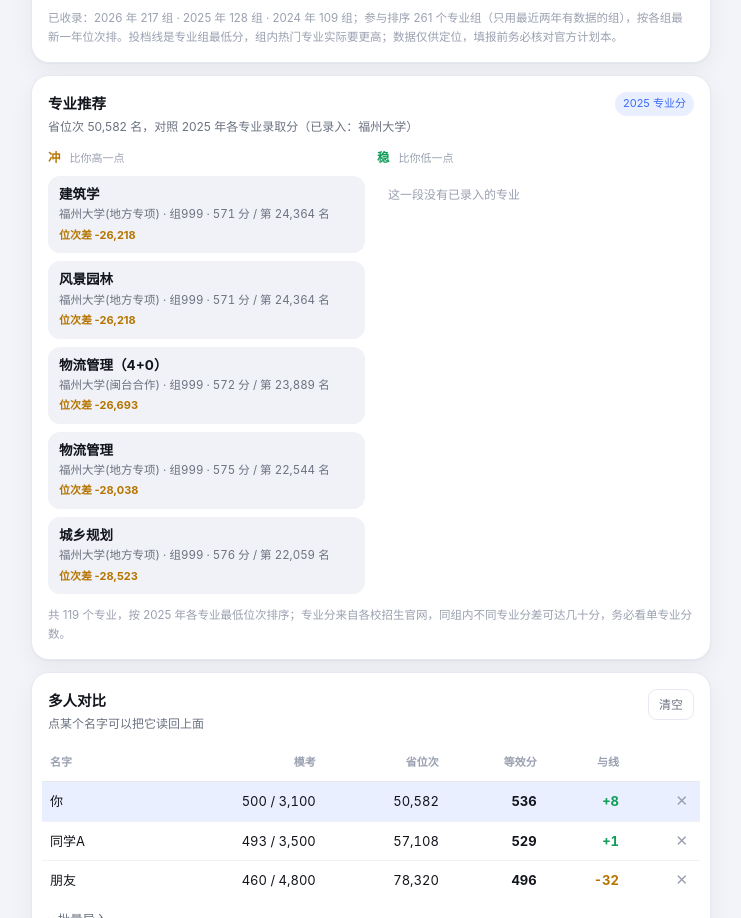
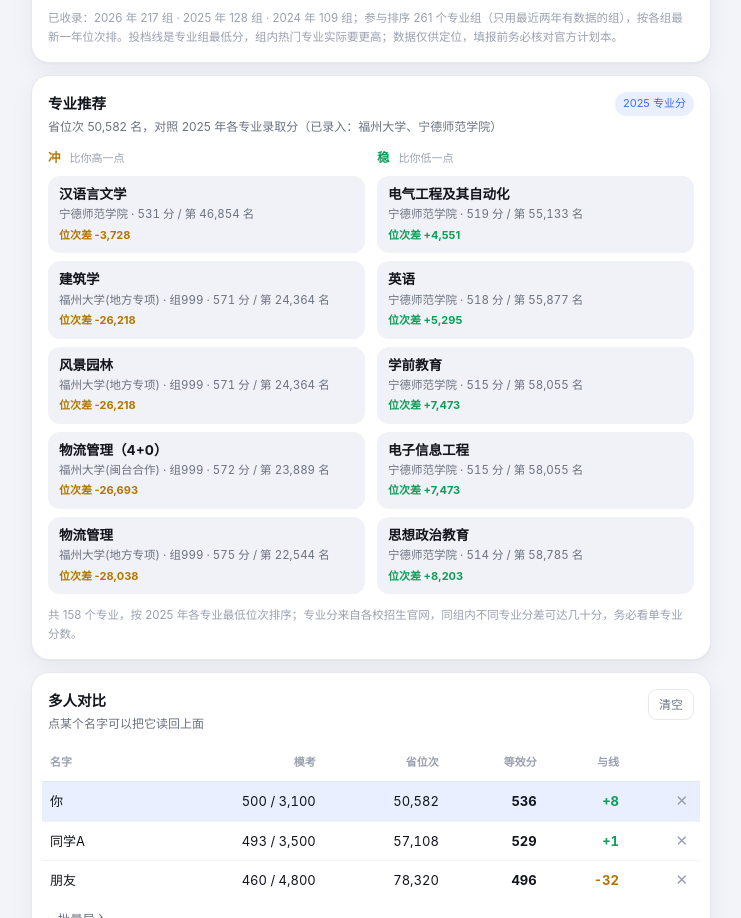
Before and after one commit to Fede-V8/fujian-gaokao-converter, a plain HTML site: page docs/standalone.html in a window 1280 px wide. Shown: the part 2094-3012 px from the top of the page, without its empty margins (269-1010 px from the left). Drawn offline with Linux system fonts and the light colour scheme.

Commit message:
feat: 加入宁德师范学院 2025 分专业数据（39 个专业，官网 PDF）

```diff
--- a/docs/js/ui.js
+++ b/docs/js/ui.js
@@ -294,9 +294,10 @@ function fillMajorList(ul, items, result, kind) {
   ul.innerHTML = items
     .map((m) => {
       const dRank = m.rank - result.rankProv;
+      const grp = m.group ? ` · 组${m.group}` : '';
       return `<li>
         <div class="n">${escapeHtml(m.major)}</div>
-        <div class="m">${escapeHtml(m.school)} · 组${m.group} · ${m.score} 分 / 第 ${fmtInt(m.rank)} 名</div>
+        <div class="m">${escapeHtml(m.school)}${grp} · ${m.score} 分 / 第 ${fmtInt(m.rank)} 名</div>
         <div class="d ${kind === 'reach' ? 'neg' : 'pos'}">位次差 ${dRank > 0 ? '+' : ''}${fmtInt(dRank)}</div>
       </li>`;
     })
--- a/docs/standalone.html
+++ b/docs/standalone.html
@@ -1513,11 +1513,11 @@ function recommendMajors(rankProv, majors, n = 5, year = 2025) {
 <script>
 /* majors.js — 2025 年各校「分专业」录取最低分（福建 · 物理类）
  *
- * 来源：各校本科招生网「历年录取分数」查询页（官方）。
- * 位次 = 2025 福建省物理类一分一段表中该分数的累计人数。
- *
- * 目前只录入了：福州大学（500 / 999 / 516 组，119 个专业）。
- * 其余学校按同一结构追加即可。
+ * 来源：各校本科招生网（官方）
+ *   福州大学   zsks2.fzu.edu.cn 历年录取查询（119 个专业，500/999/516 组）
+ *   宁德师范学院 zsb.ndnu.edu.cn 2025 年面向福建分专业录取分数表（39 个专业）
+ *     注：宁师官网该表未标注专业组，组别留空，页面上只显示专业名。
+ * 位次：福大由 2025 一分一段表换算；宁师直接取官网表内「最低位次」列。
  *
  * 字段：[学校, 专业组, 专业, 2025最低分, 2025最低位次]
  */
@@ -1527,8 +1527,8 @@ function recommendMajors(rankProv, majors, n = 5, year = 2025) {
   root.SC = Object.assign(root.SC || {}, {
     MAJORS: {
       2025: {
-        source: '福州大学本科招生网 zsks2.fzu.edu.cn 历年录取查询',
-        schools: ['福州大学'],
+        source: '福州大学、宁德师范学院本科招生网',
+        schools: ['福州大学', '宁德师范学院'],
         rows: [
         ["福州大学", "500", "电气工程及其自动化", 623, 6240],
         ["福州大学(面向福州)", "500", "电气工程及其自动化", 623, 6240],
@@ -1649,6 +1649,45 @@ function recommendMajors(rankProv, majors, n = 5, year = 2025) {
         ["福州大学(闽台合作)", "999", "物流管理（4+0）", 572, 23889],
         ["福州大学(地方专项)", "999", "建筑学", 571, 24364],
         ["福州大学(地方专项)", "999", "风景园林", 571, 24364],
+        ["宁德师范学院", "", "汉语言文学", 531, 46854],
+        ["宁德师范学院", "", "电气工程及其自动化", 519, 55133],
+        ["宁德师范学院", "", "英语", 518, 55877],
+        ["宁德师范学院", "", "学前教育", 515, 58055],
+        ["宁德师范学院", "", "电子信息工程", 515, 58055],
+        ["宁德师范学院", "", "思想政治教育", 514, 58785],
+        ["宁德师范学院", "", "机械设计制造及其自动化", 513, 59514],
+        ["宁德师范学院", "", "计算机科学与技术", 511, 61013],
+        ["宁德师范学院", "", "小学教育", 510, 61799],
+        ["宁德师范学院", "", "数学与应用数学", 508, 63376],
+        ["宁德师范学院", "", "车辆工程", 508, 63376],
+        ["宁德师范学院", "", "物理学", 507, 64125],
+        ["宁德师范学院", "", "数据科学与大数据技术", 507, 64125],
+        ["宁德师范学院", "", "网络与新媒体", 507, 64125],
+        ["宁德师范学院", "", "应用化学", 506, 64873],
+        ["宁德师范学院", "", "化学", 505, 65653],
+        ["宁德师范学院", "", "医学检验技术", 505, 65653],
+        ["宁德师范学院", "", "食品科学与工程", 504, 66452],
+        ["宁德师范学院", "", "市场营销", 504, 66452],
+        ["宁德师范学院", "", "茶学", 503, 67246],
+        ["宁德师范学院", "", "国际商务", 503, 67246],
+        ["宁德师范学院", "", "海洋资源开发技术", 503, 67246],
+        ["宁德师范学院", "", "生物技术", 503, 67246],
+        ["宁德师范学院", "", "药学", 503, 67246],
+        ["宁德师范学院", "", "冶金工程", 503, 67246],
+        ["宁德师范学院", "", "财务会计教育", 502, 67989],
+        ["宁德师范学院", "", "酒店管理", 502, 67989],
+        ["宁德师范学院", "", "旅游管理与服务教育", 502, 67989],
+        ["宁德师范学院", "", "生物科学", 500, 69546],
+        ["宁德师范学院", "", "护理学", 498, 71202],
+        ["宁德师范学院(闽台合作)", "", "机械设计制造及其自动化", 493, 75303],
+        ["宁德师范学院(闽台合作)", "", "电子信息工程", 492, 76112],
+        ["宁德师范学院(闽台合作)", "", "国际商务", 488, 79451],
+        ["宁德师范学院(闽台合作)", "", "应用化学", 488, 79451],
+        ["宁德师范学院(闽台合作)", "", "材料化学", 487, 80259],
+        ["宁德师范学院(闽台合作)", "", "生物技术", 487, 80259],
+        ["宁德师范学院(闽台合作)", "", "食品科学与工程", 487, 80259],
+        ["宁德师范学院(闽台合作)", "", "旅游管理与服务教育", 486, 81079],
+        ["宁德师范学院(闽台合作)", "", "酒店管理", 485, 81945],
         ],
       },
     },
@@ -2278,9 +2317,10 @@ function fillMajorList(ul, items, result, kind) {
   ul.innerHTML = items
     .map((m) => {
       const dRank = m.rank - result.rankProv;
+      const grp = m.group ? ` · 组${m.group}` : '';
       return `<li>
         <div class="n">${escapeHtml(m.major)}</div>
-        <div class="m">${escapeHtml(m.school)} · 组${m.group} · ${m.score} 分 / 第 ${fmtInt(m.rank)} 名</div>
+        <div class="m">${escapeHtml(m.school)}${grp} · ${m.score} 分 / 第 ${fmtInt(m.rank)} 名</div>
         <div class="d ${kind === 'reach' ? 'neg' : 'pos'}">位次差 ${dRank > 0 ? '+' : ''}${fmtInt(dRank)}</div>
       </li>`;
     })
```
Also changed, not shown: docs/js/majors.js (+46 -7 lines), tests/verify.mjs (+3 -3 lines).
